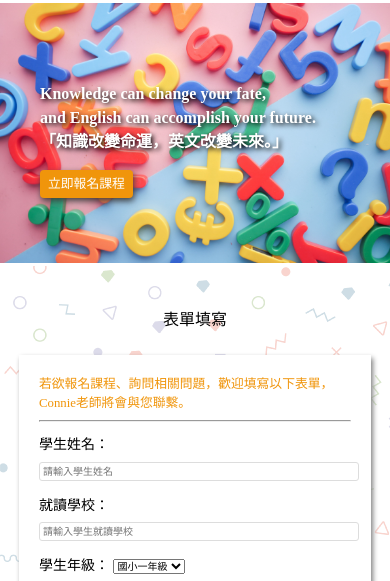
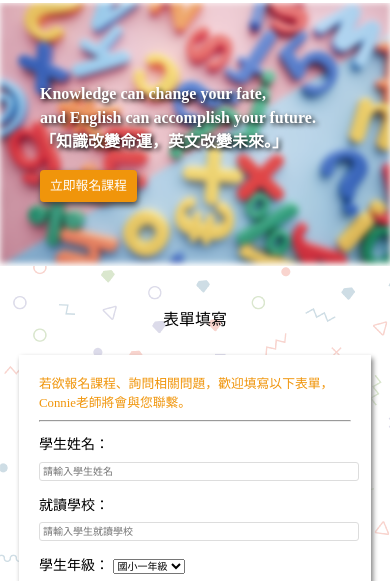
Before and after one commit to Yi-Hsuan0727/connie, a plain HTML site: page index.html in a window 390 px wide. Shown: the part 67-648 px from the top of the page. Drawn offline with Linux system fonts and the light colour scheme.

Commit message:
Update style.css

```diff
--- a/style.css
+++ b/style.css
@@ -126,6 +126,9 @@ h2{
 	overflow: hidden;
 	height: 80vh;
 	position: relative;
+}
+.main-img img{
+	filter: blur(3px) grayscale(20%);
 }
 .go-to-form{
 	position: absolute;
@@ -295,7 +298,7 @@ footer a:hover{
 	.go-to-form{
 		font-size: 0.8rem;
 		margin-top: 35px;
-		padding: 6px;
+		padding: 8px;
 	}
 	h3{
 		font-size: 1rem;
```
